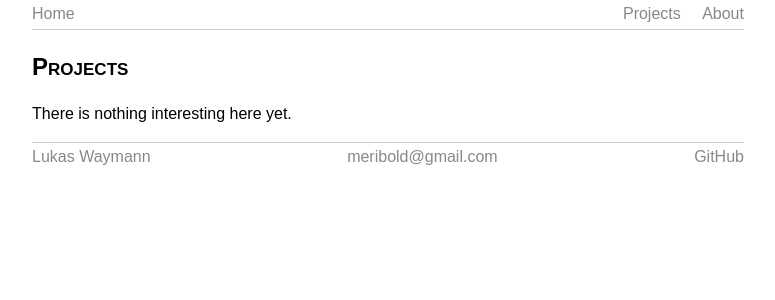
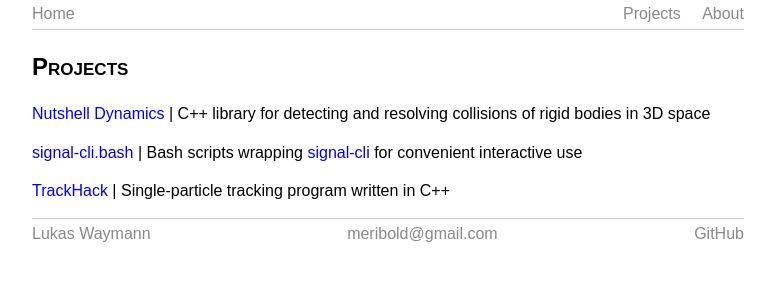
Before and after one commit to meribold/meribold.org, a Jekyll site: the page built from projects.md, in a window 1280 px wide. Shown: the top 300 px of the page, without its empty margins (252-1027 px from the left). Built offline with Jekyll 4.4.1, drawn with Linux system fonts in a browser that asks for light colours.

Commit message:
Briefly list some projects

```diff
--- a/_config.yml
+++ b/_config.yml
@@ -18,6 +18,11 @@ date_format: "%Y-%m-%d"
 header_pages:
   - projects.md
   - about.md
+# See <http://jekyllrb.com/docs/collections/>.
+collections:
+  projects:
+    output: true
+    permalink: /:collection/:path/
 
 # Build settings
 markdown: kramdown
--- /dev/null
+++ b/_projects/nutshell_dynamics.md
@@ -0,0 +1,12 @@
+---
+layout: page
+title: Nutshell Dynamics
+description: >
+    C++ library for detecting and resolving collisions of rigid bodies in 3D space
+---
+
+[Nutshell Dynamics](https://github.com/meribold/nutshell_dynamics) is a tiny C++ library
+for detecting and resolving collisions of rigid bodies in 3D space with no dependencies
+other than the C++ Standard Library.
+
+<!-- vim: set tw=90 sts=-1 sw=4 et spell: -->
--- /dev/null
+++ b/_projects/signal-cli.bash.md
@@ -0,0 +1,16 @@
+---
+layout: page
+title: signal-cli.bash
+description: >
+    Bash scripts wrapping [signal-cli](https://github.com/AsamK/signal-cli) for convenient
+    interactive use
+---
+
+[signal-cli.bash][github] is a pair of Bash scripts that wrap [signal-cli][] to provide a
+more convenient interface and [desktop notifications][].
+
+[github]:https://github.com/meribold/signal-cli.bash
+[signal-cli]: https://github.com/AsamK/signal-cli
+[desktop notifications]: https://wiki.archlinux.org/index.php/Desktop_notifications
+
+<!-- vim: set tw=90 sts=-1 sw=4 et spell: -->
--- a/projects.md
+++ b/projects.md
@@ -4,4 +4,9 @@ title: Projects
 permalink: /projects/
 ---
 
-There is nothing interesting here yet.
+{% for project in site.projects %}
+[{{ project.title | escape }}]({{ project.url | relative_url }})
+{% if project.description %} \| {{ project.description }}{% endif %}
+{% endfor %}
+
+<!-- vim: set tw=90 sts=-1 sw=4 et spell: -->
```
Also changed, not shown: _projects/trackhack.md (added, +10 -0 lines).
